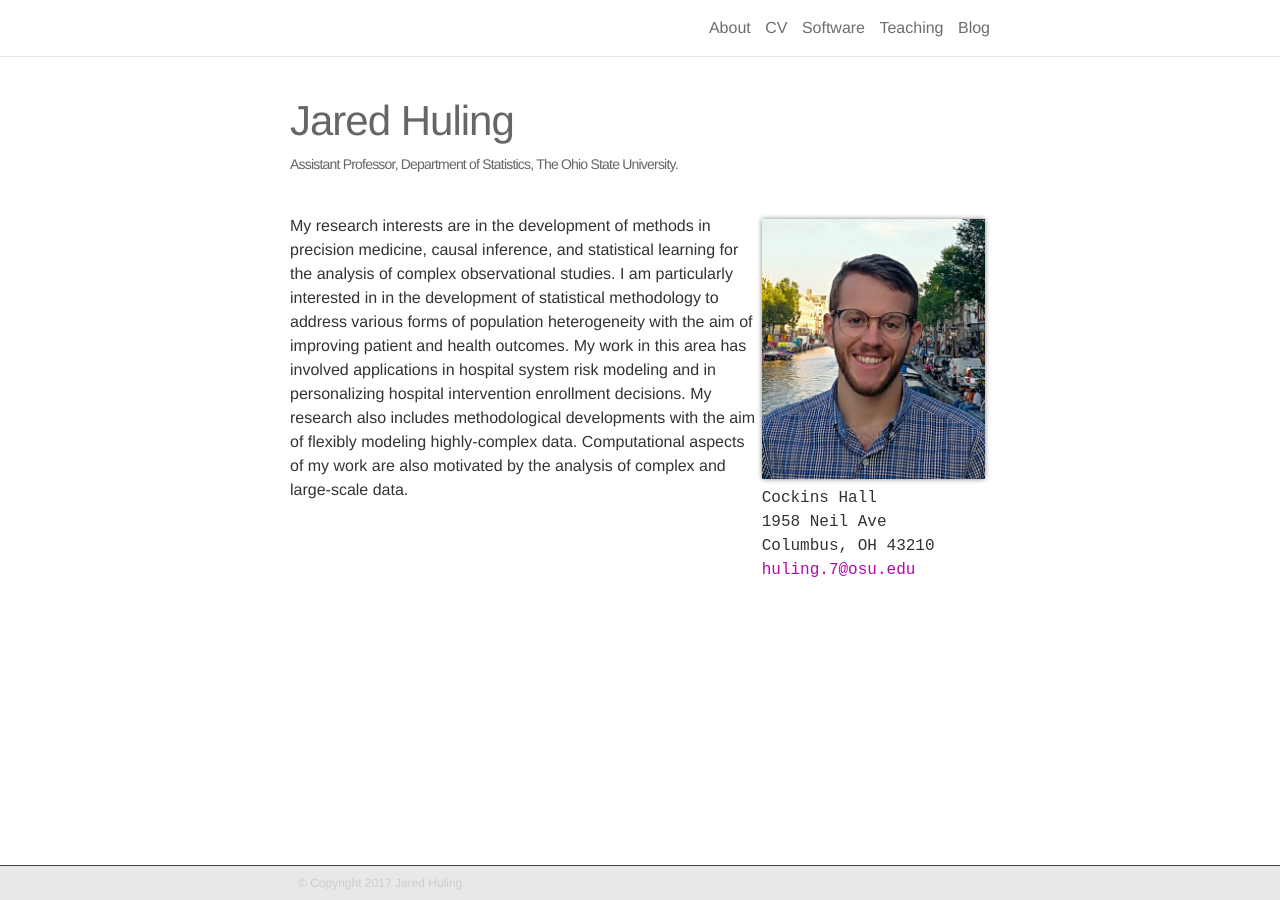
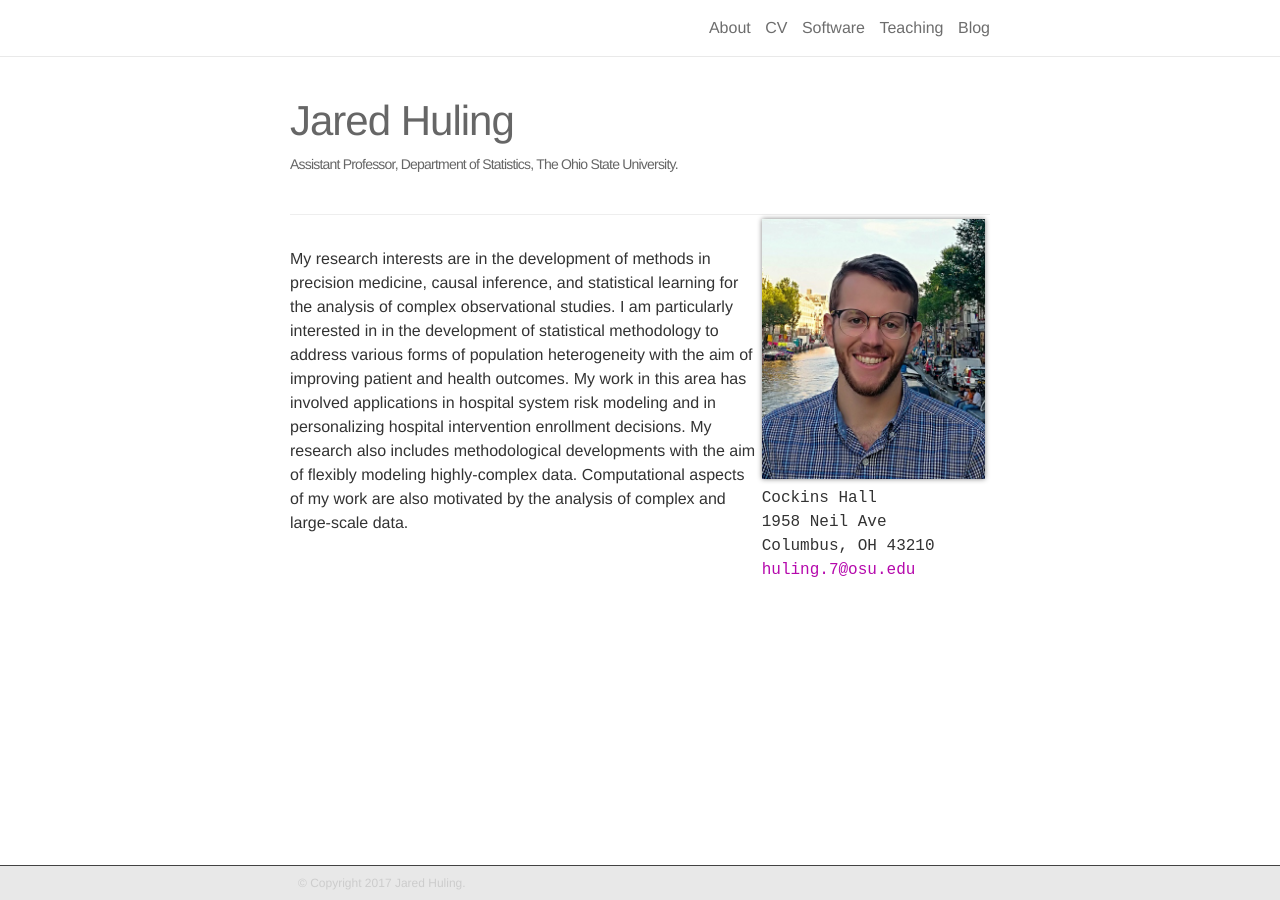
Before and after one commit to jaredhuling/jaredhuling.github.io, a Jekyll site: the page built from _pages/about.md, in a window 1280 px wide. Built offline with Jekyll 4.4.1, drawn with Linux system fonts in a browser that asks for light colours; nearby versions of some CDN libraries.

Commit message:
test section

```diff
--- a/_layouts/about.html
+++ b/_layouts/about.html
@@ -20,6 +20,7 @@ layout: page
   </div>
 {% endif %}
 
-<div class="row">
+<div class="docs-section">
+
   {{ content }}
 </div>
```
